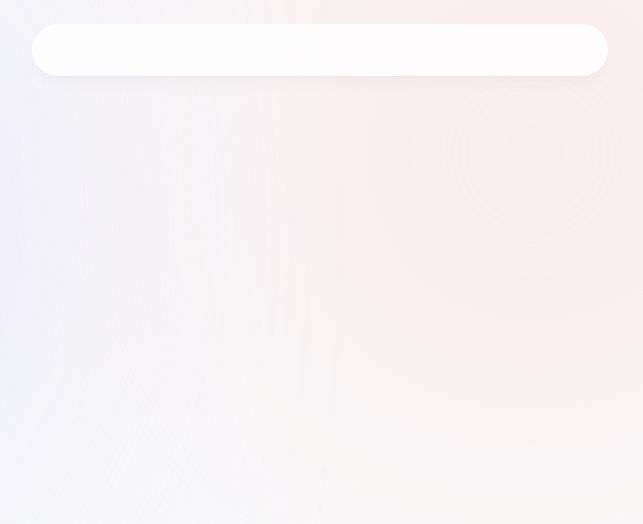
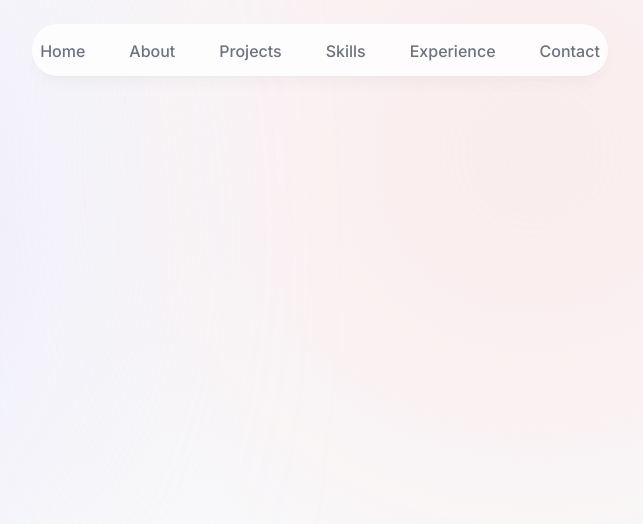
Before and after one commit to ofshvmin/portfolio-nextjs, a Next.js app: page / in a window 1280 px wide. Shown: the top 524 px of the page, without its empty margins (320-963 px from the left). Built offline with nearby package versions, Linux system fonts and the light colour scheme.

Commit message:
add links to nav bar

```diff
--- a/components/header.tsx
+++ b/components/header.tsx
@@ -1,14 +1,35 @@
 'use client'
 import React from 'react'
 import { motion } from 'framer-motion'
+import { links } from '@/lib/data'
+import Link from 'next/link'
 
 export default function Header() {
   return (
     <header className='z-[999] relative'>
-      <motion.div className="fixed top-0 left-1/2 h-[4.5rem] w-full rounded-none border border-white border-opacity-40 bg-white bg-opacity-80 shadow-lg shadow-black/[0.03] backdrop-blur-[0.5rem] sm:top-6 sm:h-[3.25rem] sm:w-[36rem] sm:rounded-full dark:bg-gray-950 dark:border-black/40 dark:bg-opacity-75"
+      <motion.div
+        className="fixed top-0 left-1/2 h-[4.5rem] w-full rounded-none border border-white border-opacity-40 bg-white bg-opacity-80 shadow-lg shadow-black/[0.03] backdrop-blur-[0.5rem] sm:top-6 sm:h-[3.25rem] sm:w-[36rem] sm:rounded-full dark:bg-gray-950 dark:border-black/40 dark:bg-opacity-75"
         initial={{ y: -100, x: "-50%", opacity: 0 }}
         animate={{ y: 0, opacity: 1 }}
-      ></motion.div>
+        ></motion.div>
+      <nav className='flex fixed top-[0.15rem] left-1/2 h-12 -translate-x-1/2 py-2 sm:top-[1.7rem] sm:h-[initial] sm:py-0'>
+        <ul className='flex w-[22rem] flex-wrap items-center justify-center text-size-[0.9rem] font-medium text-gray-500 sm:w-[initial] sm:flex-nowrap sm:gap-5'>
+          {links.map((link) => (
+            <motion.li
+              className='h-3/4 flex items-center justify-center relative'
+              key={link.hash}
+              initial={{ y: -100, opacity: 0 }}
+              animate={{ y: 0, opacity: 1 }}
+              >
+              <Link
+                className='flex w-full items-center justify-center px-3 py-3 hover:text-gray-950 transition'
+                href={link.hash}> {link.name}
+              </Link>
+            </motion.li>
+          ))}
+        </ul>
+
+      </nav>
     </header>
   )
 }
```
